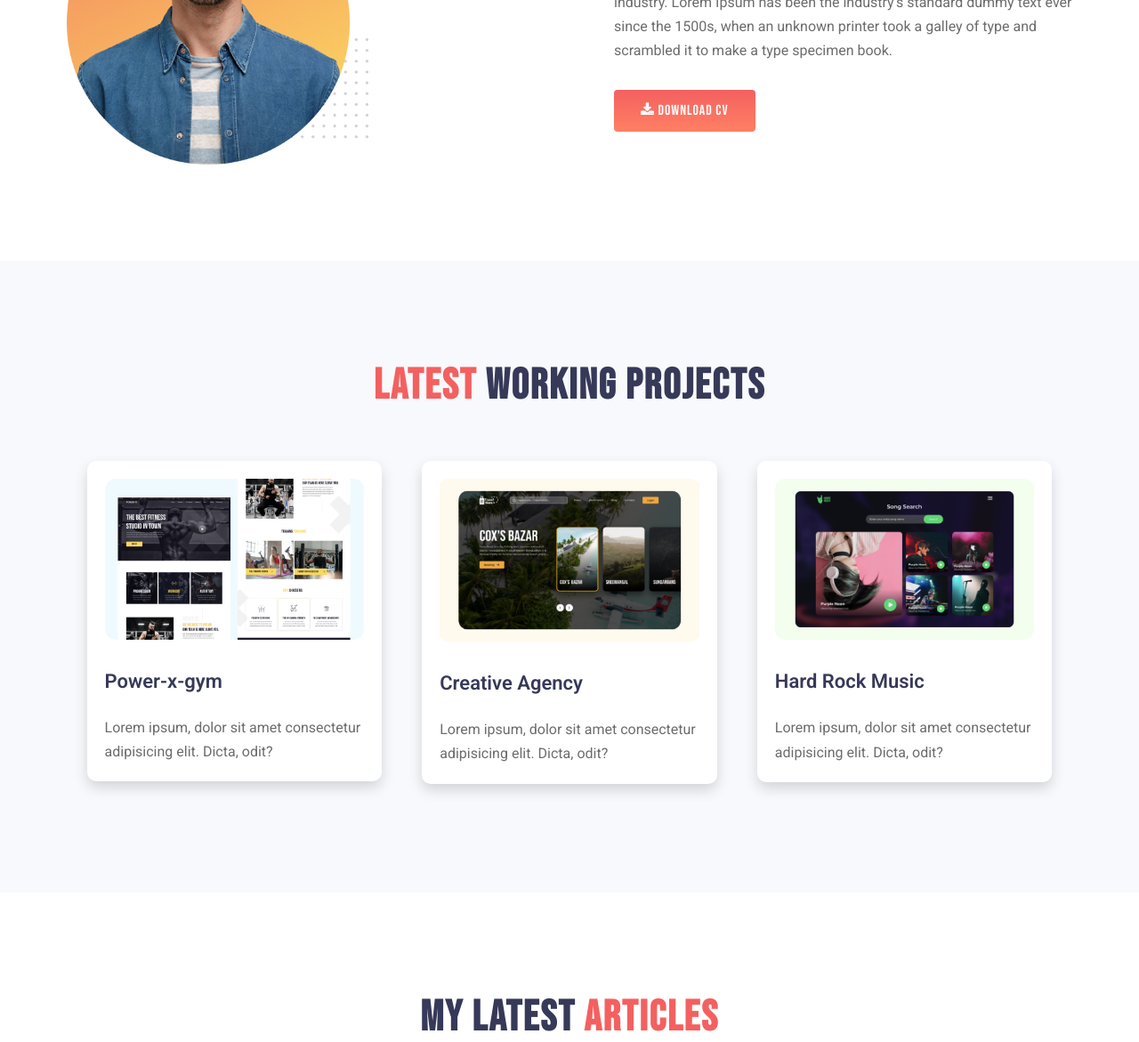
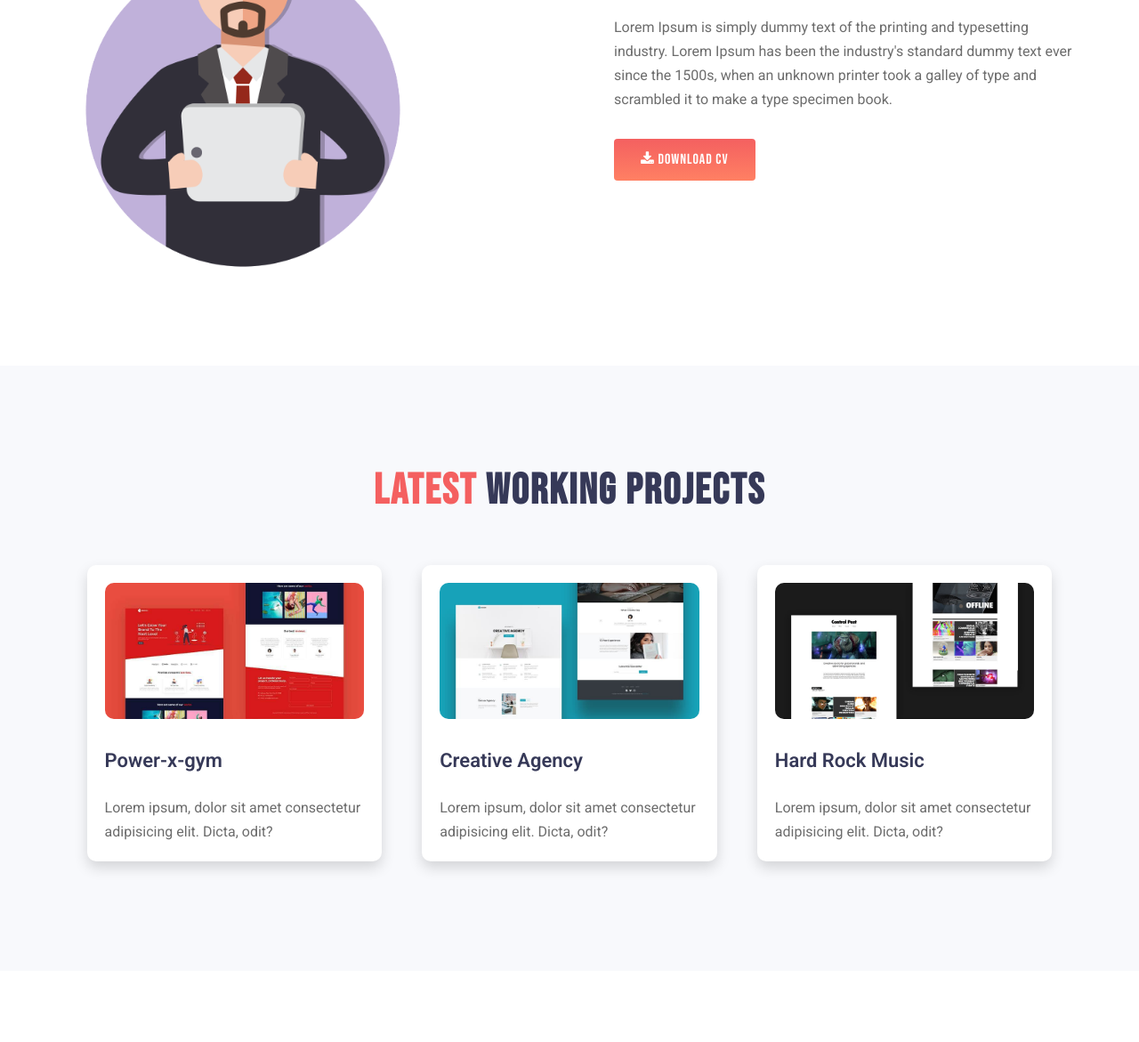
Before and after one commit to monirfy/rob-davidson, a plain HTML site: page index.html in a window 1280 px wide. Shown: the part 780-1951 px from the top of the page at 89% size. Drawn offline with Linux system fonts and the light colour scheme.

Commit message:
Add New Images

```diff
--- a/index.html
+++ b/index.html
@@ -49,7 +49,7 @@
             </div>
             <div class="col-half">
                 <div class="intro-img">
-                    <img src="images/intro.png" alt="">
+                    <img src="images/intro2.png" alt="">
                 </div>
             </div>
         </div>
@@ -63,7 +63,7 @@
 
             <div class="col-half">
                 <div class="about-img">
-                    <img src="images/about.png" alt="">
+                    <img src="images/about2.png" alt="">
                 </div>
             </div>
 
@@ -89,17 +89,17 @@
         <div class="mid-section">
             <h2 class="heading-title align-center"><span class="text-primary">Latest</span> Working Projects</h2>
             <div class="works__block">
-                <img src="images/works/1.png" alt="">
+                <img src="images/works/1.jpg" alt="">
                 <h3>Power-x-gym</h3>
                 <p>Lorem ipsum, dolor sit amet consectetur adipisicing elit. Dicta, odit?</p>
             </div>
             <div class="works__block middle">
-                <img src="images/works/2.png" alt="">
+                <img src="images/works/2.jpg" alt="">
                 <h3>Creative Agency</h3>
                 <p>Lorem ipsum, dolor sit amet consectetur adipisicing elit. Dicta, odit?</p>
             </div>
             <div class="works__block">
-                <img src="images/works/3.png" alt="">
+                <img src="images/works/3.jpg" alt="">
                 <h3>Hard Rock Music</h3>
                 <p>Lorem ipsum, dolor sit amet consectetur adipisicing elit. Dicta, odit?</p>
             </div>
--- a/style.css
+++ b/style.css
@@ -127,7 +127,7 @@ body{
 }
 
 .intro-img img{
-    width: 70%;
+    width: 80%;
 }
 
 
@@ -138,7 +138,7 @@ body{
     padding-left: 50px;
 }
 .about-img img{
-    width: 60%;
+    width: 70%;
 }
 
 .about-section{
@@ -172,6 +172,7 @@ body{
 
 .works__block img {
     max-width: 100%;
+    border-radius: 10px;
 }
 
 
```
Also changed, not shown: images/about.png (deleted), images/about2.png (added), images/intro.png (deleted), images/intro2.png (added), images/works/1.jpg (added), images/works/1.png (deleted), images/works/2.jpg (added), images/works/2.png (deleted), images/works/3.jpg (added), images/works/3.png (deleted), 1 other file.
